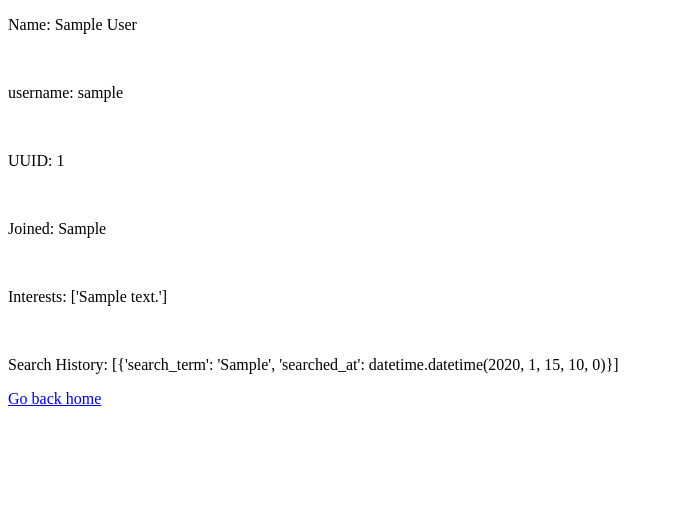
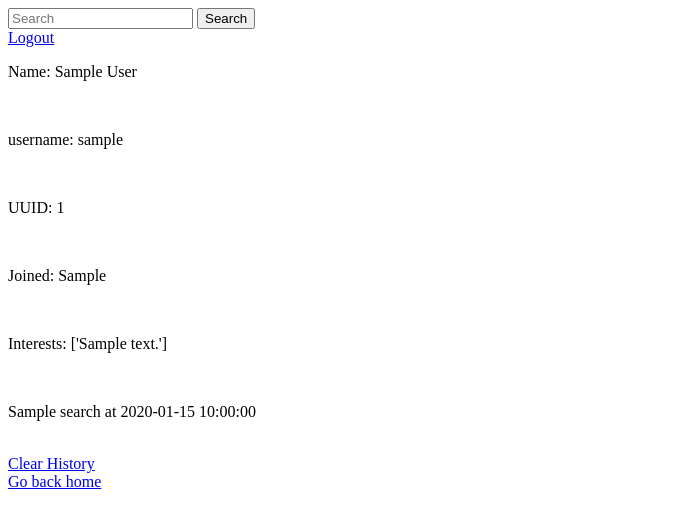
Before and after one commit to coder2310/SoundShow, a Flask app: page /profile/1 in a window 1280 px wide. Shown: the top 528 px of the page, without its empty margins (0-673 px from the left). Run offline with Flask 2, Linux system fonts and the light colour scheme; the visitor is signed in with stand-in values (Sample User, id 1); tables that the repository leaves empty or names only in its code hold one stand-in row (values such as "Sample post").

Commit message:
Added user profile page

```diff
--- a/SoundShow/Utilities/tables.py
+++ b/SoundShow/Utilities/tables.py
@@ -31,13 +31,13 @@ USER_SEARCH_HISTORY =  "CREATE TABLE IF NOT EXISTS user_search_history(\
                         user_name VARCHAR(20) NOT NULL, \
                         search_term VARCHAR(40) NOT NULL, \
                         searched_at TIMESTAMP NOT NULL,\
-                        PRIMARY KEY(user_name),\
                         FOREIGN KEY(user_name) REFERENCES user(user_name) \
                         ON DELETE CASCADE);"
 
-NUM_INTERESTED_VIEW = "CREATE VIEW Num_Interested AS \
+NUM_INTERESTED_VIEW =   "CREATE VIEW Num_Interested AS \
                         SELECT category_name, SUM(num_interested) AS amount \
                         FROM content GROUP BY(category_name) ORDER BY amount DESC;"
+
 
 USER_FAVORITES =  "CREATE TABLE IF NOT EXISTS user_favorites( \
                 user_name VARCHAR(20) NOT NULL, \
--- a/SoundShow/app.py
+++ b/SoundShow/app.py
@@ -55,7 +55,7 @@ def retrieve_top_categories(rows=10):
     return execute_query(querys.RETRIEVE_TOP_CONTENT, "all", rows)
 
 
-def run_sound_show(clear_users=False, reset_media=False, rebuild_tables = False):
+def run_sound_show(clear_users=False, reset_media=False, rebuild_tables=False):
     if clear_users:
         # since its a forign key constrain
         execute_query("DELETE FROM user_interests;")
@@ -93,33 +93,45 @@ def recreate_tables():
     except:
         pass
 
+@login_required
+@sound_show.route("/clear_history")
+def clear_history():
+    execute_query(querys.CLEAR_SEARCH_HISTORY, None, (session["username"]))
+    return redirect(url_for("profile", curr_uuid = session["uuid"]))
+
+
 
 @login_required
 def jsonify_curr_user():
     result = {
         "name": None,
         "username": session["username"],
-        "userID" : session["uuid"],
-        "joined" : None,
+        "userID": session["uuid"],
+        "joined": None,
         "interests": [],
-        "search history" : []
+        "search_history": []
     }
     # name_query = execute_query(querys.GET_FULL_NAME, "one", (session["username"]))
     # full_name = name_query["first_name"] + " " + name_query["last_name"]
     # joined_query =
-    print(session["username"], file = sys.stdout)
-    user_query = execute_query(querys.GET_INFO_USING_USERNAME, "one", (session["username"]))
-    print("Results:", user_query, file = sys.stdout)
+    print(session["username"], file=sys.stdout)
+    user_query = execute_query(
+        querys.GET_INFO_USING_USERNAME, "one", (session["username"]))
+    print("Results:", user_query, file=sys.stdout)
     result["name"] = user_query["first_name"] + " " + user_query["last_name"]
     result["joined"] = str(user_query["joined"])
-    user_interests = execute_query(querys.GET_USERS_INTERESTS, "all", (session["username"]))
+    user_interests = execute_query(
+        querys.GET_USERS_INTERESTS, "all", (session["username"]))
     for rows in user_interests:
         result["interests"].append(rows["content_name"])
-    search_history = execute_query(querys.GET_USER_SEARCH_HISTORY, "all", (session["username"]))
+    search_history = execute_query(
+        querys.GET_USER_SEARCH_HISTORY, "all", (session["username"]))
+    print(search_history, file = sys.stdout)
     for rows in search_history:
-        result["search history"].append(rows)
+        rows["searched_at"] = str(rows["searched_at"])
+        result["search_history"].append(rows)
+    print(result, file = sys.stdout)
     return result
-
 
 
 # made it function so when we fix up our file structure
@@ -164,8 +176,8 @@ def search_results(curr_uuid, search_term):
     # resources = ThreadEngine(search_term)
     # print(search_term[0], file = sys.stdout)
     return render_template("search_results.html",
-    curr_uuid=session["uuid"],search_term=search_term,
-    data=ThreadEngine.retrieve_content([search_term]))
+                        curr_uuid=session["uuid"], search_term=search_term,
+                        data=ThreadEngine.retrieve_content([search_term]))
 
 
 @login_required
@@ -176,7 +188,7 @@ def add_content(curr_uuid, name):
 
 
 @login_required
-@sound_show.route("/custom_search", methods = ["POST"])
+@sound_show.route("/custom_search", methods=["POST"])
 def custom_search():
     if request.form:
         search_term = request.form["search_term"]
@@ -184,11 +196,19 @@ def custom_search():
             # we insert into the user's search hisotry
             # user_name, search_term, timestamp
             searched_at = time.strftime('%Y-%m-%d %H:%M:%S')
-            execute_query(querys.INSER_INTO_HISTORY, None, (session["username"], search_term, searched_at))
+            execute_query(querys.INSERT_INTO_HISTORY, None,
+                        (session["username"], search_term, searched_at))
             return redirect(url_for('search_results',
-                curr_uuid = session["uuid"],
-                search_term=search_term))
+                                    curr_uuid=session["uuid"],
+                                    search_term=search_term))
         return render_template("user_home.html", user_name=session["username"], data=populate_home_page())
+
+
+@login_required
+@sound_show.route("/logout", methods=["GET"])
+def logout():
+    session.clear()
+    return redirect("/")
 
 
 @login_required
@@ -268,39 +288,62 @@ def populate_home_page():
     # threading Engine and return the results
     #print(session["categories"], file = sys.stdout)
     if "Music Genres" in session["categories"]:
-            result = ThreadEngine.retrieve_content(interests, has_spot=True)
-            result["google_search"] = pre_loaded_google_data()
-            result["spotify_search"] = pre_loaded_spotify_data()
-            result["youtube_search"] = pre_loaded_youtube_data()
-            return result
+        result = ThreadEngine.retrieve_content(interests, has_spot=True)
+        result["google_search"] = pre_loaded_google_data()
+        result["spotify_search"] = pre_loaded_spotify_data()
+        result["youtube_search"] = pre_loaded_youtube_data()
+        return result
     result["google_search"] = pre_loaded_google_data()
     result["youtube_search"] = pre_loaded_youtube_data()
     return result
+
 
 def pre_loaded_spotify_data():
     with open("spot.json", "r+") as spot:
         results = json.load(spot)
         return results
+
+
 def pre_loaded_youtube_data():
     with open("tube.json", "r+") as tube:
         results = json.load(tube)
         return results
+
+
 def pre_loaded_google_data():
     with open("google.json", "r+") as goog:
         results = json.load(goog)
         return results
+
+
 @login_required
 @sound_show.route("/user_home/<curr_uuid>")
 def user_home(curr_uuid):
     '''If the user hasnt selected any content yet, we automatticaly pick the top
     10 and display it with out storing it in the users interests, other wise we display
     everything the user is interested in. Populate home page retrieves the data we need'''
-    return render_template("user_home.html", curr_uuid = session["uuid"], user_name=session["username"], data=populate_home_page())
+    return render_template("user_home.html", curr_uuid=session["uuid"], user_name=session["username"], data=populate_home_page())
 
 
 @sound_show.route("/register", methods=["GET"])
 def register():
     return render_template("register.html")
+
+
+@login_required
+def get_users_categories():
+    categor_query = execute_query(
+        querys.USER_SESSION_CATEGORIES, "all", (session["username"]))
+    catergor_set = []
+    if categor_query:
+        for row in categor_query:
+            catergor_set.append(row["category_name"])
+    else:
+        categor_query = execute_query(
+            querys.GET_TOP_TEN_CATEGORIES, "all", None)
+        for row in categor_query:
+            catergor_set.append(row["category_name"])
+    return catergor_set
 
 
 @sound_show.route("/login_auth", methods=["POST"])
@@ -316,6 +359,7 @@ def login_auth():
             session["username"] = user_name
             session["uuid"] = execute_query(
                 querys.GET_UUID, "one", user_name)["uuid"]
+            session["categories"] = get_users_categories()
             return redirect(url_for("user_home", curr_uuid=session["uuid"]))
         error = "Username or password does not match our records"
         return render_template("login.html", error=error)
@@ -372,7 +416,9 @@ def add_user_content():
 @sound_show.route("/profile/<curr_uuid>")
 def profile(curr_uuid):
     '''Render the profile of the user with all the data needed'''
-    return render_template("profile.html", curr_uuid=curr_uuid, user_name=session["username"],data=jsonify_curr_user())
+    return render_template("profile.html",
+                        curr_uuid=curr_uuid,
+                        user_name=session["username"], data=jsonify_curr_user())
 
 
 if __name__ == "__main__":
@@ -385,7 +431,6 @@ if __name__ == "__main__":
     #     execute_query(tables.USER_INTERESTS)
     # except:
     #     pass
-    #execute_query(tables.USER_SEARCH_HISTORY)
-
+    # execute_query(tables.USER_SEARCH_HISTORY)
 
     run_sound_show()
--- a/SoundShow/templates/insert_categories.html
+++ b/SoundShow/templates/insert_categories.html
@@ -8,7 +8,7 @@
       type=" text/css"
       href="{{url_for('static',filename = 'styles/insert_categories.css')}}"
     />
-
+    <a href = "{{url_for('logout')}}"> Logout </a>
     <div class="imgcontainer">
       <a
         ><img
--- a/SoundShow/templates/new_user.html
+++ b/SoundShow/templates/new_user.html
@@ -32,6 +32,8 @@
 
 
 <button class="button" style="vertical-align:middle" ><a href="{{url_for('user_home', curr_uuid = curr_uuid)}}" ><span><font color="white">Pick Later</span> </a>  </button>
+
+<button class ="button" stlye = "vertical-align:middle"><a href = "{{url_for('logout')}}"><span><font color = "white"></font>Logout</span></a></button>
 </div>
 
 
--- a/SoundShow/templates/profile.html
+++ b/SoundShow/templates/profile.html
@@ -1,22 +1,46 @@
 <!DOCTYPE html>
 <html lang="en">
-<head>
-    <meta charset="UTF-8">
-    <meta name="viewport" content="width=device-width, initial-scale=1.0">
-    <title>Document</title>
-</head>
-<body>
+  <head>
+    <meta charset="UTF-8" />
+    <meta name="viewport" content="width=device-width, initial-scale=1.0" />
+    <title>{{data["name"]}}'s Profile</title>
+  </head>
+  <form action = "/custom_search" method = "post">
+    <input type="text" name = "search_term" placeholder="Search">
+    <button type ="submit">Search</button>
+  </form>
+  <a href="{{url_for('logout')}}"> Logout </a>
+  <body>
     <p>Name: {{data["name"]}}</p>
+    <br />
+    <p>username: {{data["username"]}}</p>
+    <br />
+    <p>UUID: {{data["userID"]}}</p>
+    <br />
+    <p>Joined: {{data["joined"]}}</p>
+    <br />
+    {% if data["interests"] %}
+    <p>Interests: {{data["interests"] }}</p>
+    {% endif %} {% if not data["interests"] %}
+    <p>Interests: No interests selected</p>
+    {% endif %}
+    <br />
+    {% if data["search_history"] == [] %}
+      <p>Search History: No search history</p>
+    {% endif %}
+    {% if data["search_history"] != [] %}
+    {% for entry in data["search_history"] %}
+        <p>{{entry["search_term"]}} search at {{entry["searched_at"]}}</p><br>
+    {% endfor %}
+    {% endif %}
+    <a href="{{url_for('clear_history')}}">Clear History</a>
+    <!-- {% if data["search_history"] %}
+        <p>Search History: {{data["search history"]}}</p>
+    {% endif %} {% if not data["search_history"] %}
+        <p>Search History: No search history</p>
+    {% endif %} -->
     <br>
-    <p>username: {{data["username"]}}</p>
-    <br>
-    <p>UUID: {{data["userID"]}}</p>
-    <br>
-    <p>Joined: {{data["joined"]}}</p>
-    <br>
-    <p>Interests: {{data["interests"] }}</p>
-    <br>
-    <p>Search History: {{data["search history"]}}</p>
-    <a href = "{{url_for('user_home',curr_uuid = curr_uuid)}}">Go back home</a>
-</body>
+
+    <a href="{{url_for('user_home',curr_uuid = curr_uuid)}}">Go back home</a>
+  </body>
 </html>
--- a/SoundShow/templates/search_results.html
+++ b/SoundShow/templates/search_results.html
@@ -6,6 +6,8 @@
     <title>Welcome back {{user_name}}</title>
   </head>
   <body>
+    <a href = "{{url_for('logout')}}"> Logout </a><br>
+    <a href = "{{url_for('profile',curr_uuid = curr_uuid)}}">Go to Profile</a><br>
     <form action = "/custom_search" method = "post">
       <input type="text" name = "search_term" placeholder="Search">
       <button type ="submit">Search</button>
--- a/SoundShow/templates/user_home.html
+++ b/SoundShow/templates/user_home.html
@@ -6,7 +6,8 @@
     <title>Welcome back {{user_name}}</title>
   </head>
   <body>
-    <a href = "{{url_for('profile',curr_uuid = curr_uuid)}}">Go to Profile</a>
+    <a href = "{{url_for('profile',curr_uuid = curr_uuid)}}">Go to Profile</a><br>
+    <a href = "{{url_for('logout')}}"> Logout </a>
     <form action = "/custom_search" method = "post">
       <input type="text" name = "search_term" placeholder="Search">
       <button type ="submit">Search</button>
```
Also changed, not shown: SoundShow/Engine/ThreadAPIs/ThreadEngine.py (+21 -21 lines), SoundShow/Utilities/querys.py (+9 -0 lines), SoundShow/static/img/hamb.png (added), SoundShow/static/img/logo.png (added), 2 other files.
